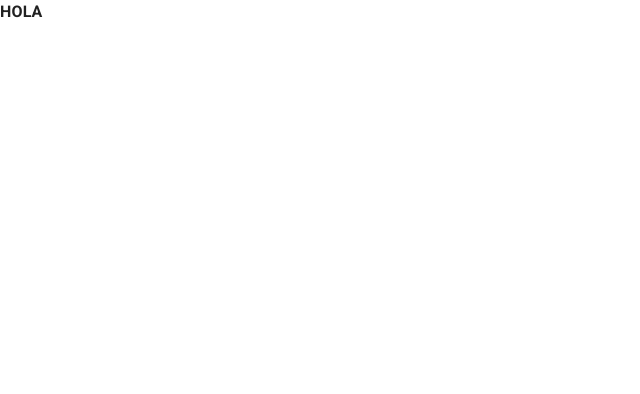
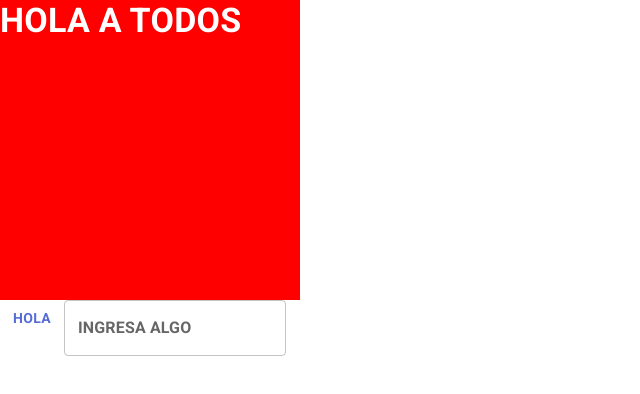
Before and after one commit to ZzzandyzzZ/car-minder-frontend, a Next.js app: page / in a window 1280 px wide. Shown: the top 394 px of the page, without its empty margins (0-640 px from the left). Built offline with nearby package versions, Linux system fonts and the light colour scheme.

Commit message:
Add mui components to test

```diff
--- a/src/pages/index.tsx
+++ b/src/pages/index.tsx
@@ -1,3 +1,15 @@
+import { Box, Button, TextField, Typography } from '@mui/material'
+
 export default function Home(): JSX.Element {
-  return <h1>HOLA</h1>
+  return (
+    <>
+      <Box bgcolor="red" width={300} height={300}>
+        <Typography color="white" variant="h4">
+          HOLA A TODOS
+        </Typography>
+      </Box>
+      <Button> HOLA</Button>
+      <TextField label="INGRESA ALGO" />
+    </>
+  )
 }
```
